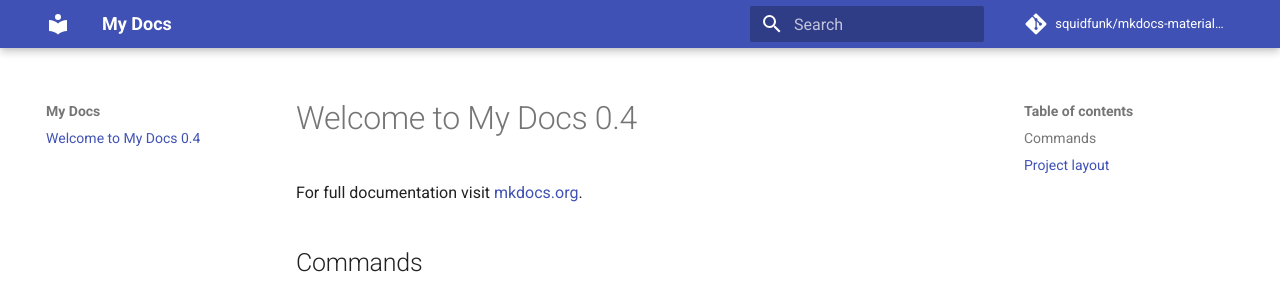
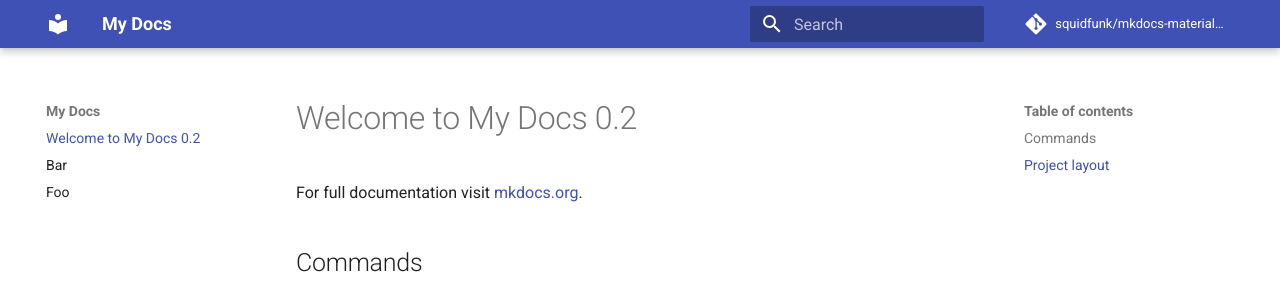
Before and after one commit to mkdocs-material/example-versioning, an MkDocs documentation site: the page built from docs/index.md, in a window 1280 px wide. Shown: the top 296 px of the page. Built offline with MkDocs 1.6.1 and Material for MkDocs 9.7.7, drawn with Linux system fonts in a browser that asks for light colours; comment, search, counter and statistics services are not loaded; the version menu is left out.

Commit message:
Updated example

```diff
--- /dev/null
+++ b/docs/bar.md
@@ -0,0 +1 @@
+# Bar
--- /dev/null
+++ b/docs/foo.md
@@ -0,0 +1 @@
+# Foo
--- a/docs/index.md
+++ b/docs/index.md
@@ -1,4 +1,4 @@
-# Welcome to My Docs 0.4
+# Welcome to My Docs 0.2
 
 For full documentation visit [mkdocs.org](https://www.mkdocs.org).
 
```
